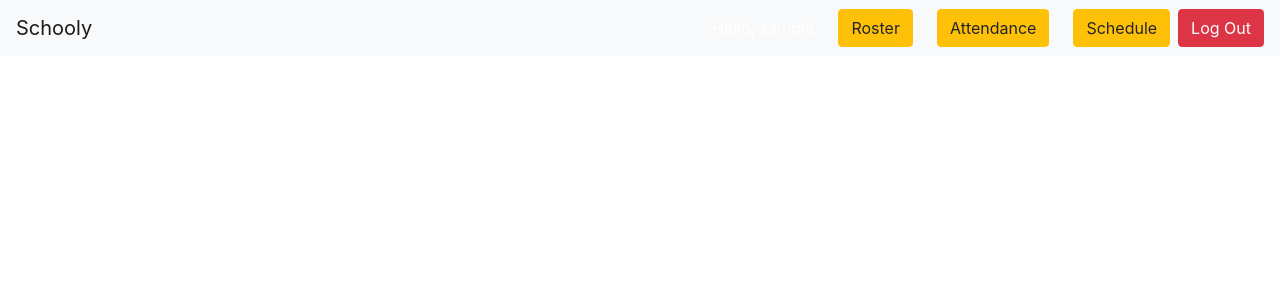
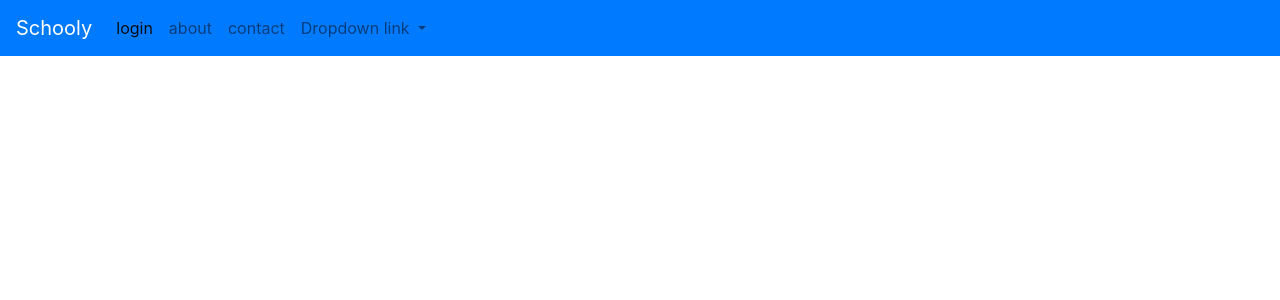
Before and after one commit to diyarkudrat/school_management_system, a Django app: page /courses/ in a window 1280 px wide. Shown: the top 300 px of the page. Run offline with Django 3.2, Linux system fonts and the light colour scheme; the visitor is signed in with stand-in values (Sample User, id 1); data that the repository does not hold is empty; some libraries are stand-ins or nearby versions.

Commit message:
Header footer and navbar changed and made to base.html

```diff
--- a/classes/templates/base.html
+++ b/classes/templates/base.html
@@ -1,43 +1,50 @@
 <!DOCTYPE html>
 <html lang="en">
     <head>
-        <meta charset="utf-8" />
-        <meta
-            name="viewport"
-            content="width=device-width, initial-scale=1, shrink-to-fit=no"
-        />
-        <meta name="description" content="" />
-        <meta name="author" content="Dani Roxberry <dani@makeschool.com>" />
-        <link rel="icon" href="/docs/4.0/assets/img/favicons/favicon.ico" />
-
-        <!-- Bootstrap -->
-        <link
-            rel="stylesheet"
-            href="https://stackpath.bootstrapcdn.com/bootstrap/4.3.1/css/bootstrap.min.css"
-            integrity="sha384-ggOyR0iXCbMQv3Xipma34MD+dH/1fQ784/j6cY/iJTQUOhcWr7x9JvoRxT2MZw1T"
-            crossorigin="anonymous"
-        />
-
-        <title>Schooly</title>
+    <meta charset="UTF-8">
+        <meta name="viewport" content="width=device-width, initial-scale=1.0">
+            <meta http-equiv="X-UA-Compatible" content="ie=edge">
+                <title>Welcome to Schooly</title>
+<!-- css externals -->
+                <link rel="stylesheet" href="https://stackpath.bootstrapcdn.com/bootstrap/4.4.1/css/bootstrap.min.css" integrity="sha384-Vkoo8x4CGsO3+Hhxv8T/Q5PaXtkKtu6ug5TOeNV6gBiFeWPGFN9MuhOf23Q9Ifjh" crossorigin="anonymous">
+<!-- js externals -->
+                <script src="https://code.jquery.com/jquery-3.4.1.slim.min.js" integrity="sha384-J6qa4849blE2+poT4WnyKhv5vZF5SrPo0iEjwBvKU7imGFAV0wwj1yYfoRSJoZ+n" crossorigin="anonymous"></script>
+                <script src="https://cdn.jsdelivr.net/npm/popper.js@1.16.0/dist/umd/popper.min.js" integrity="sha384-Q6E9RHvbIyZFJoft+2mJbHaEWldlvI9IOYy5n3zV9zzTtmI3UksdQRVvoxMfooAo" crossorigin="anonymous"></script>
+                <script src="https://stackpath.bootstrapcdn.com/bootstrap/4.4.1/js/bootstrap.min.js" integrity="sha384-wfSDF2E50Y2D1uUdj0O3uMBJnjuUD4Ih7YwaYd1iqfktj0Uod8GCExl3Og8ifwB6" crossorigin="anonymous"></script>
+<!-- fonts -->
+                <link href="https://fonts.googleapis.com/css?family=Quicksand&display=swap" rel="stylesheet">
+                <link rel="stylesheet" href="https://cdnjs.cloudflare.com/ajax/libs/font-awesome/5.12.0/css/all.min.css">
     </head>
     <body>
-        <nav class="navbar navbar-expand-md navbar-light bg-light">
-            <a class="navbar-brand" href="#">Schooly</a>
-            <form class="form-inline ml-auto">
-              {% if request.user.is_authenticated %}
-                  <div class="text-white">Hello, {{ request.user.username }}</div>
-                  <a href="#" class="btn btn-warning ml-4">Roster</a>
-                  <a href="#" class="btn btn-warning ml-4">Attendance</a>
-                  <a href="#" class="btn btn-warning ml-4">Schedule</a>
-                  <a href="{% url 'logout' %}" class="btn btn-danger ml-2">Log Out</a>
-              {% else %}
-                  <a href="#" class="btn btn-warning ml-4">About</a>
-                  <a href="#" class="btn btn-warning ml-4">Contact</a>
-                  <a href="{% url 'login' %}" class="btn btn-secondary ml-2">Log In</a>
-                  <a href="{% url 'signup-page' %}" class="btn btn-success ml-2">Sign Up</a>
-              {% endif %}
-            </form>
-          </nav>
+        <nav class=" bg-primary navbar navbar-expand-lg navbar-light">
+        <a class="navbar-brand" style="color: white; "href="#">Schooly</a>
+        <button class="navbar-toggler" type="button" data-toggle="collapse" data-target="#navbarNavDropdown" aria-controls="navbarNavDropdown" aria-expanded="false" aria-label="Toggle navigation">
+            <span class="navbar-toggler-icon"></span>
+        </button>
+        <div class="collapse navbar-collapse" id="navbarNavDropdown">
+            <ul class="navbar-nav mr-auto">
+            <li class="nav-item active">
+                <a class="nav-link" href="login.html">login<span class="sr-only">(current)</span></a>
+            </li>
+            <li class="nav-item">
+                <a class="nav-link" href="#">about</a>
+            </li>
+            <li class="nav-item">
+                <a class="nav-link" href="#">contact</a>
+            </li>
+            <li class="nav-item dropdown">
+                <a class="nav-link dropdown-toggle" href="#" id="navbarDropdownMenuLink" role="button" data-toggle="dropdown" aria-haspopup="true" aria-expanded="false">
+                Dropdown link
+                </a>
+                <div class="dropdown-menu" aria-labelledby="navbarDropdownMenuLink">
+                <a class="dropdown-item" href="#">Action</a>
+                <a class="dropdown-item" href="#">Another action</a>
+                <a class="dropdown-item" href="#">Something else here</a>
+                </div>
+            </li>
+            </ul>
+        </div>
+    </nav>
         <main role="main" class="container">
         </main>
         <script
@@ -57,4 +64,5 @@
             crossorigin="anonymous"
         ></script>
     </body>
+
 </html>
--- a/classes/templates/grades.html
+++ b/classes/templates/grades.html
@@ -36,5 +36,6 @@
             </div>
         </footer>
 </body>
+
+</html>
 {% endblock %}
-</html>
```
Also changed, not shown: classes/templates/landing.html (+1 -29 lines).
